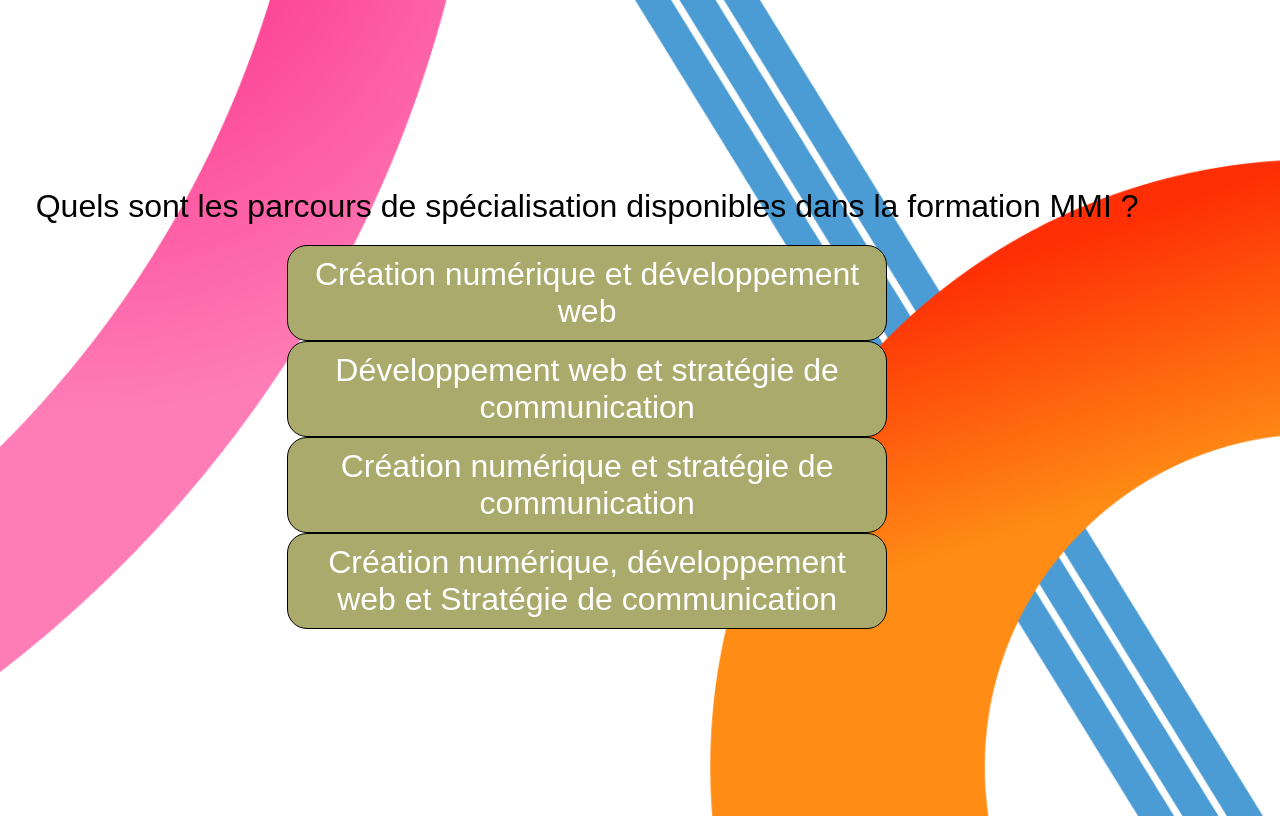
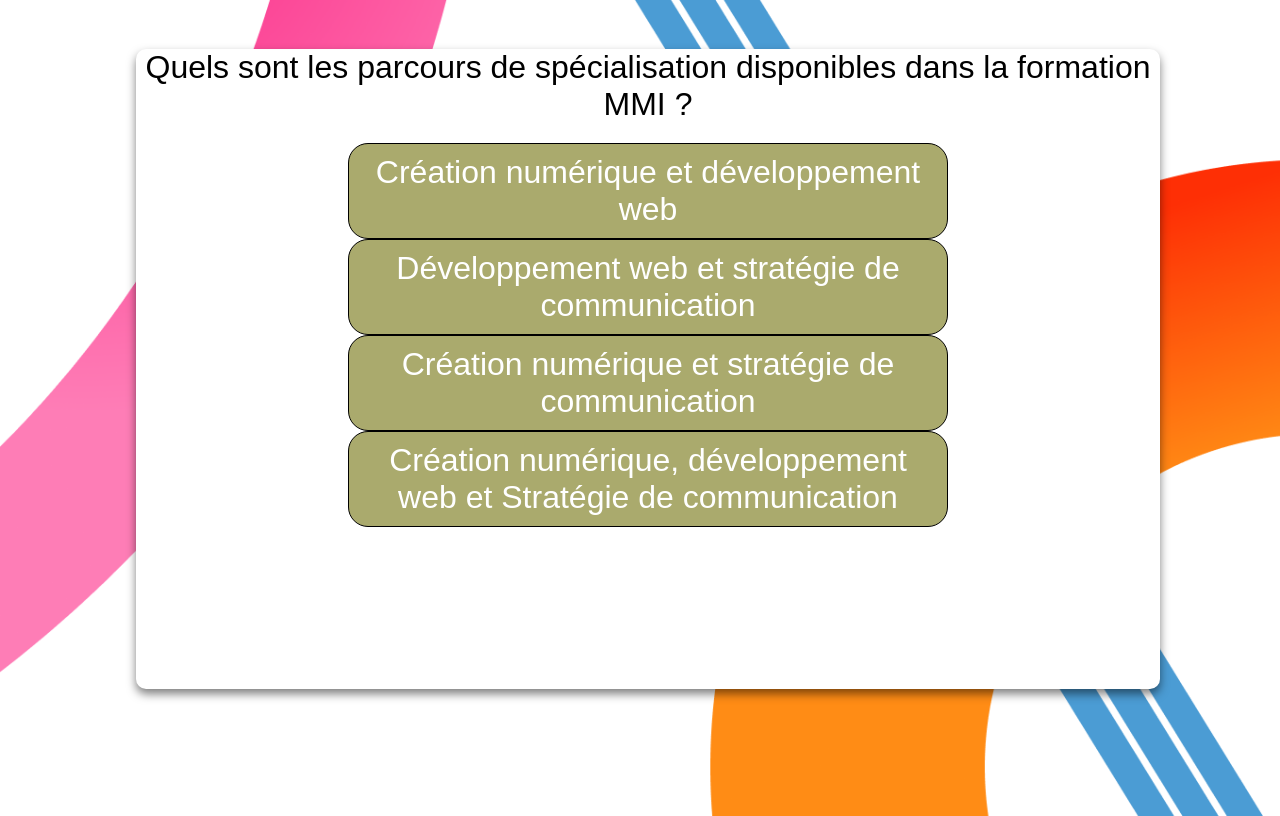
Before and after one commit to Valentin-Dbs/SAE501, a PHP site: page /src/html/quiz1.html in a window 1280 px wide. Run offline with PHP 8.4, Linux system fonts and the light colour scheme.

Commit message:
Fix CSS not applying
formatage du code HTML et correction de bug sur le CSS pour question_div

```diff
--- a/src/html/quiz1.html
+++ b/src/html/quiz1.html
@@ -1,13 +1,15 @@
 <!DOCTYPE html>
 <html lang="en">
+
 <head>
   <meta charset="UTF-8">
   <meta name="viewport" content="width=device-width, initial-scale=1.0">
-    <link rel="stylesheet" href="../../style.css" />
+  <link rel="stylesheet" type="text/css" href="../../style.css">
   <title>Site Parcousup</title>
 </head>
+
 <body>
-   <div id="question_div">
+  <div class="question_div">
     <div id="question" class="texte_question">Emplacement question</div>
     <div id="Reponses">
       <button id="reponse1" class="texte_reponse" onClick="clickReponse(1);">
@@ -53,7 +55,7 @@
       "Comment les formations à l'IUT se comparent-elles à celles de l'université ?",
       "Plus longues",
       "Plus théoriques",
-        "Plus pratiques" ,
+      "Plus pratiques",
       "Moins professionnalisante",
       3
     ],
@@ -68,7 +70,7 @@
     [
       "Que pouvez-vous faire après avoir suivi un cursus à l'IUT ?",
       "Entrer dans une entreprise uniquement",
-        "Continuer ses études uniquement" ,
+      "Continuer ses études uniquement",
       "L’un ou l’autre",
       "Rien du tout",
       3
@@ -124,7 +126,7 @@
   var zoneBoutonNext = document.getElementById("nextQuestion");
 
   function presenterQuestion() {
-        if (questionsCorrectes==3) {
+    if (questionsCorrectes == 3) {
       window.location.href = "présentation3.html";
     } else {
       var idQuestion = Math.floor(Math.random() * tabQuestions1.length);
--- a/src/html/quiz3.html
+++ b/src/html/quiz3.html
@@ -1,11 +1,13 @@
 <!DOCTYPE html>
 <html lang="en">
+
 <head>
   <meta charset="UTF-8">
   <meta name="viewport" content="width=device-width, initial-scale=1.0">
   <link rel="stylesheet" href="style.css" />
   <title>Site Parcousup</title>
 </head>
+
 <body>
   <div id="question_div">
     <div id="question" class="texte_question">Emplacement question</div>
@@ -117,7 +119,7 @@
   var zoneBoutonNext = document.getElementById("nextQuestion");
 
   function presenterQuestion() {
-        if (questionsCorrectes==3) {
+    if (questionsCorrectes == 3) {
       window.location.href = "présentation6.html";
     } else {
       var idQuestion = Math.floor(Math.random() * tabQuestions1.length);
--- a/style.css
+++ b/style.css
@@ -6,6 +6,7 @@ body {
   background-repeat: no-repeat;
   /* display pour centrer la page */
   display: flex;
+  flex-direction: column;
   justify-content: center;
   align-items: center;
   height: 100vh;
```
Also changed, not shown: src/html/quiz2.html (indentation only). Lines whose indentation alone changed are shown as unchanged.
